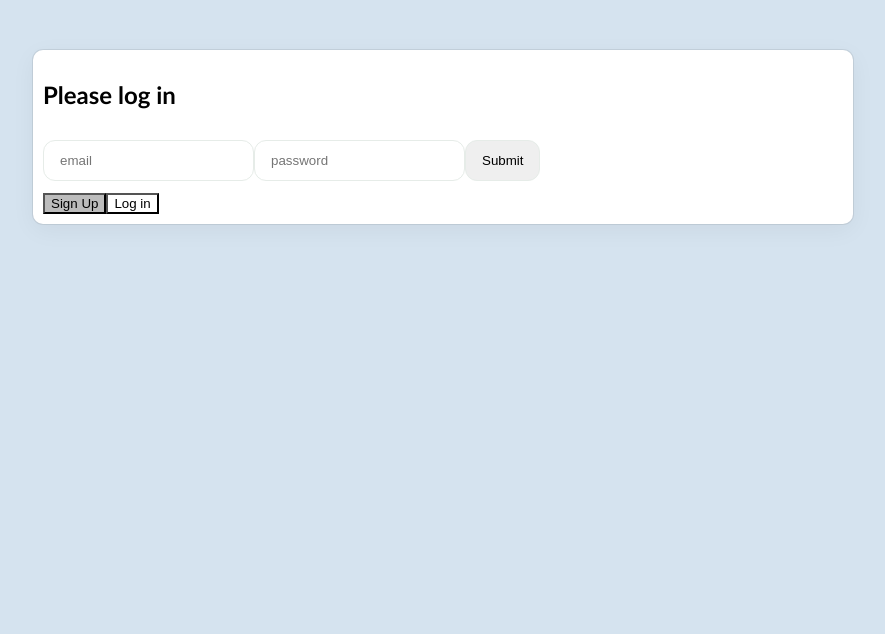
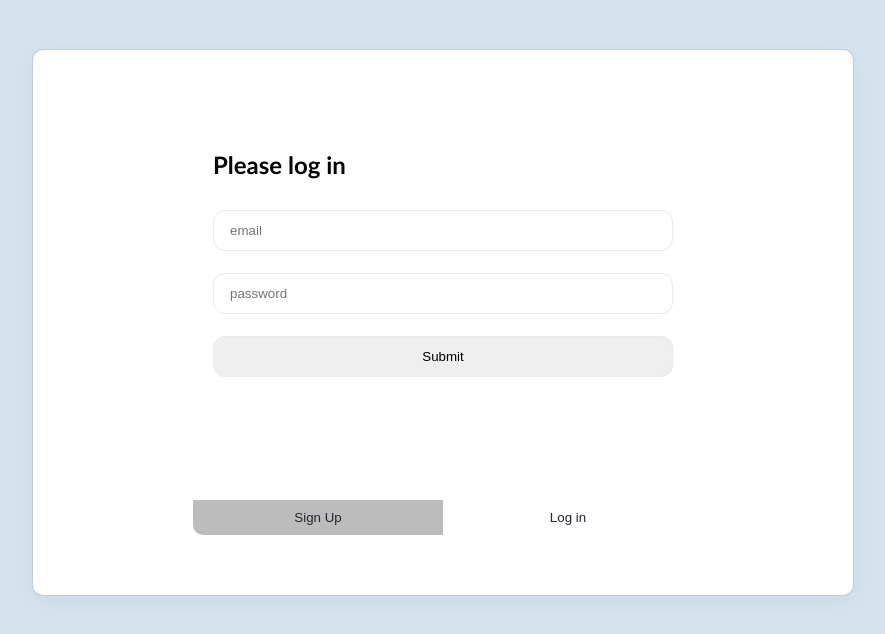
Before and after one commit to Yoanna16/to-do-app, a React (Create React App) app in the folder client/: page / in a window 1280 px wide. Shown: the top 634 px of the page, without its empty margins (197-1082 px from the left). Built offline with nearby package versions, Linux system fonts and the light colour scheme.

Commit message:
add styles to auth comp

```diff
--- a/client/src/index.css
+++ b/client/src/index.css
@@ -182,3 +182,38 @@ input {
 .modal label {
     font-size: 13px;
 }
+
+
+/* Auth */
+
+.auth-container {
+    display: flex;
+    justify-content: center;
+    margin: 50px;
+}
+
+.auth-container-box {
+    width: 500px;
+    border-radius: 10px;
+    overflow: hidden;
+    box-sizing: rgba(0, 0, 0,0.05) 0 6px 24px, rgba(0,0,0,0.08) 0 0 0 1px;
+}
+
+.auth-container-box form {
+    display: flex;
+    flex-direction: column;
+    height: 350px;
+    padding: 20px;
+}
+
+.auth-options {
+    display: flex;
+
+}
+
+.auth-options button {
+    width: 50%;
+    border: none;
+    padding: 10px;
+    color: rgb(35, 38, 47);
+}
```
